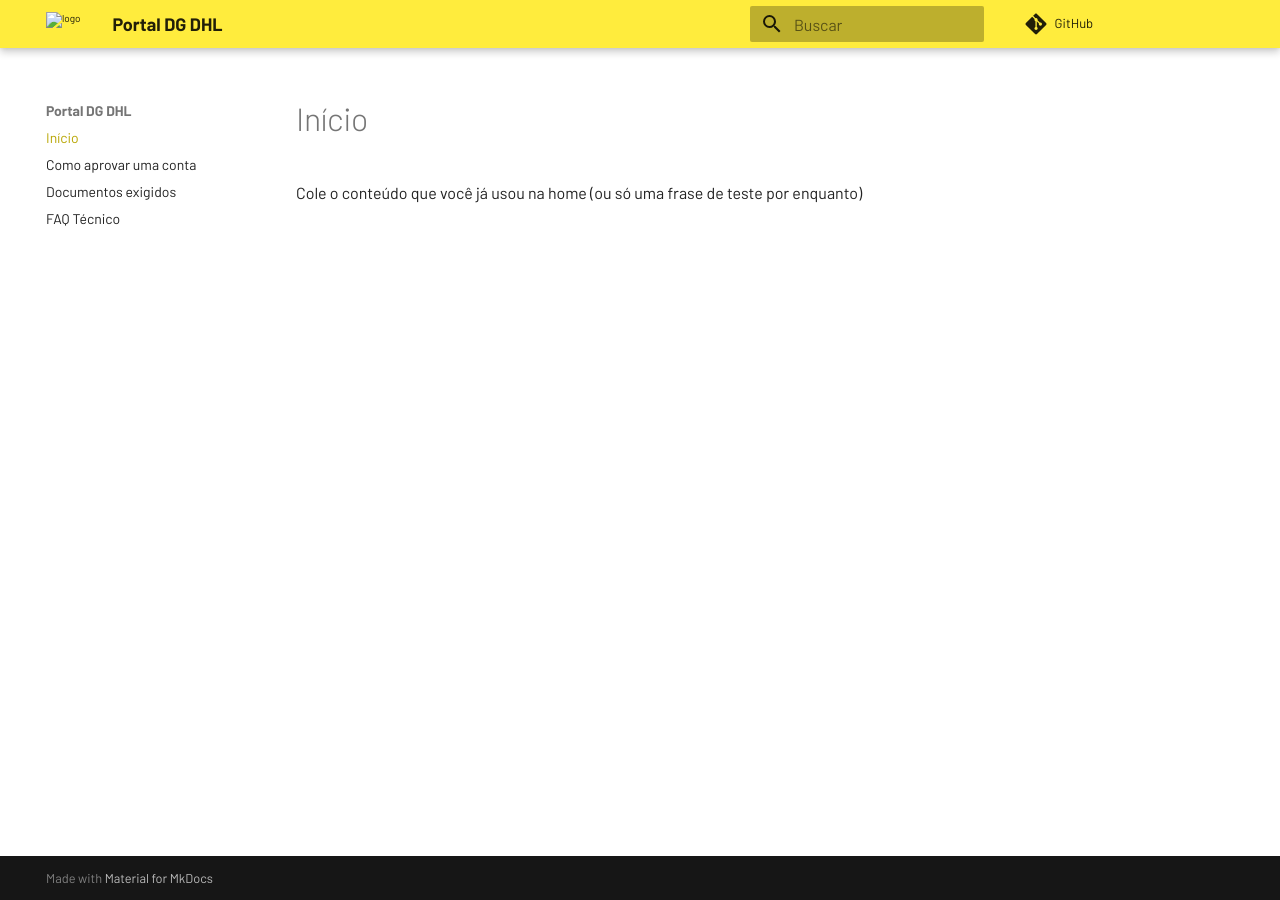
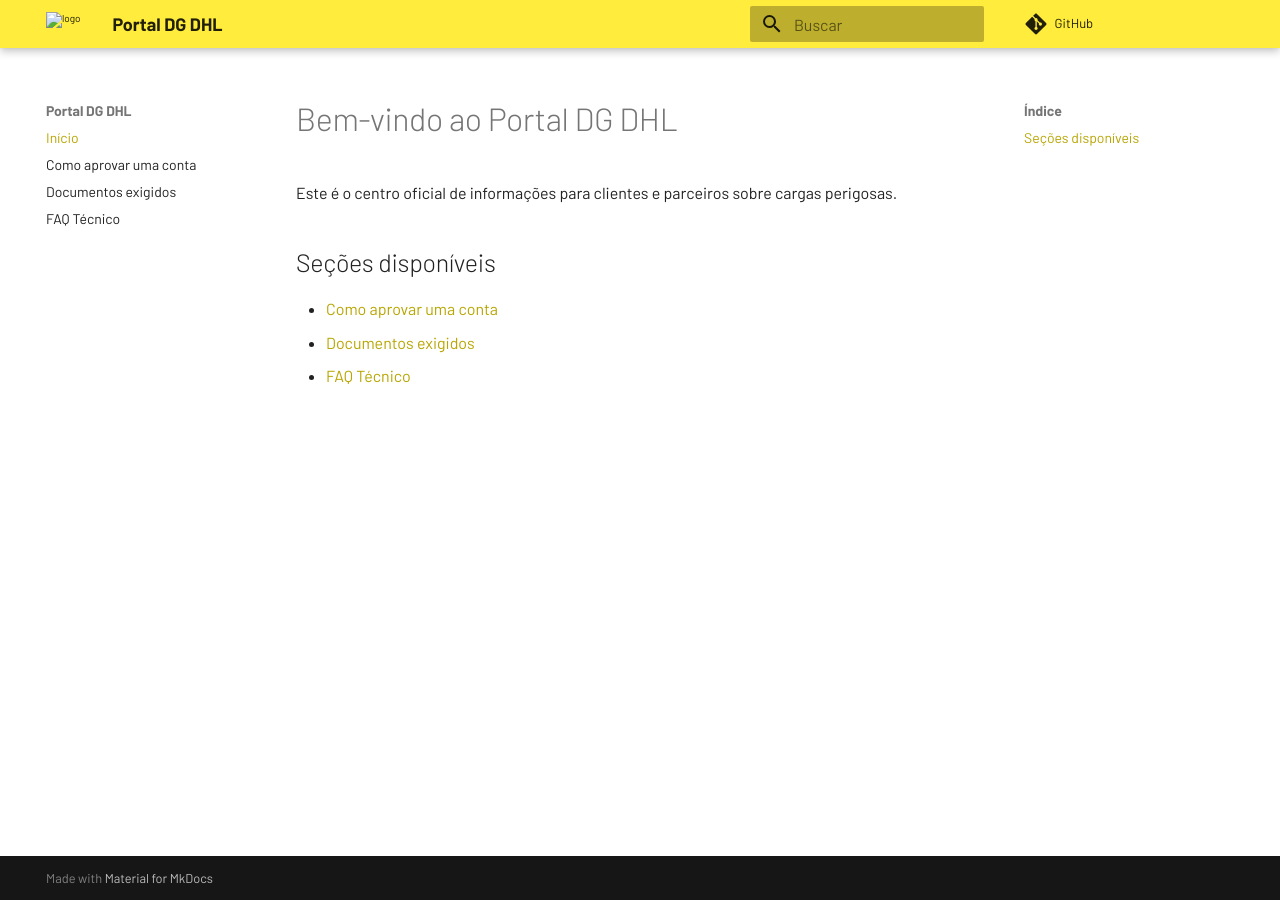
Before and after one commit to portaldangerousgoods/dpdhl, an MkDocs documentation site: the page built from docs/index.md, in a window 1280 px wide. Built offline with MkDocs 1.6.1 and Material for MkDocs 9.7.7, drawn with Linux system fonts in a browser that asks for light colours; comment, search, counter and statistics services are not loaded.

Commit message:
Update index.md

```diff
--- a/docs/index.md
+++ b/docs/index.md
@@ -1 +1,9 @@
-Cole o conteúdo que você já usou na home (ou só uma frase de teste por enquanto)
+# Bem-vindo ao Portal DG DHL
+
+Este é o centro oficial de informações para clientes e parceiros sobre cargas perigosas.
+
+## Seções disponíveis
+
+- [Como aprovar uma conta](aprovacao.md)
+- [Documentos exigidos](documentos.md)
+- [FAQ Técnico](faq.md)
```
